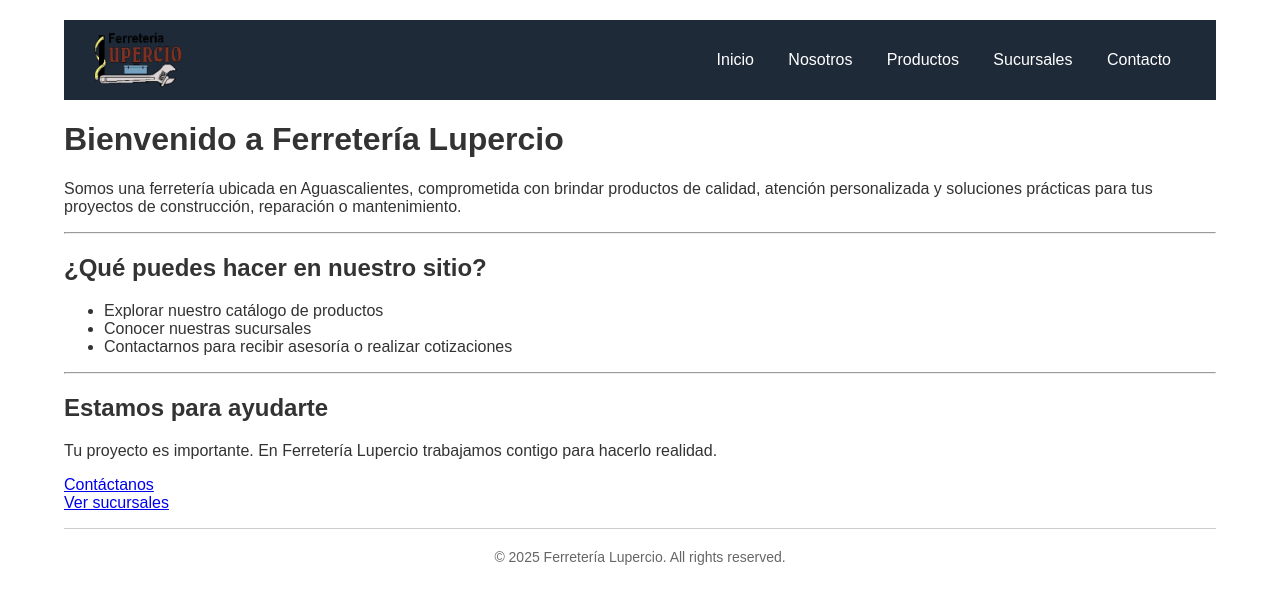
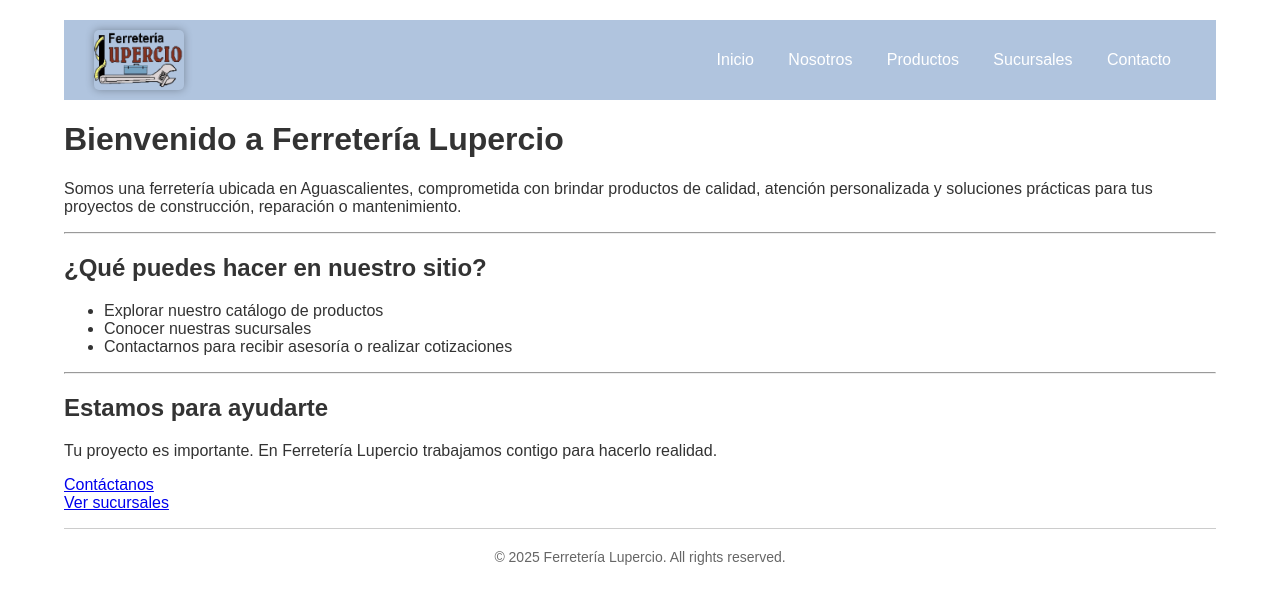
Before and after one commit to Ferreteria-Lupercio/Ferreteria-Lupercio.github.io, a Jekyll site: the page built from index.md, in a window 1280 px wide. Shown: the top 604 px of the page. Built offline with Jekyll 4.4.1, drawn with Linux system fonts in a browser that asks for light colours.

Commit message:
Update header style with light background, logo shadow, and deep red hover
- Changed header background to light steel blue (#B0C4DE) for better contrast
- Added box shadow and rounded corners to logo image
- Updated nav link hover effect to deep red (#a32626)

```diff
--- a/_layouts/default.html
+++ b/_layouts/default.html
@@ -32,14 +32,16 @@
           max-width: 100%;
         }
       }
+
+      /* Nav link hover - deep red */
       header nav a:hover {
-    color: #B0C4DE; /* light steel blue */
+        color: #a32626; /* deep red */
       }
     </style>
   </head>
   <body>
-     <header style="display: flex; align-items: center; justify-content: space-between; background-color: #1e2a38; padding: 10px 30px;">
-  <img src="/assets/logo.png" alt="Ferretería Lupercio Logo" style="height: 60px;" />
+    <header style="display: flex; align-items: center; justify-content: space-between; background-color: #B0C4DE; padding: 10px 30px;">
+      <img src="/assets/logo.png" alt="Ferretería Lupercio Logo" style="height: 60px; box-shadow: 0 0 8px rgba(0, 0, 0, 0.3); border-radius: 5px;" />
       <nav>
         <a href="/" style="color: white; text-decoration: none; margin: 0 15px;">Inicio</a>
         <a href="/Nosotros" style="color: white; text-decoration: none; margin: 0 15px;">Nosotros</a>
```
Lines whose indentation alone changed are shown as unchanged.
